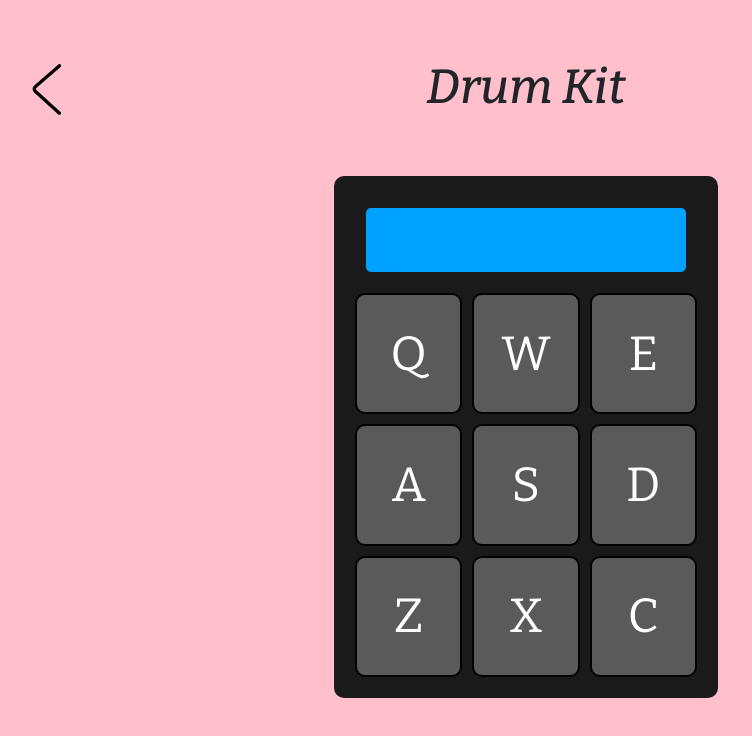
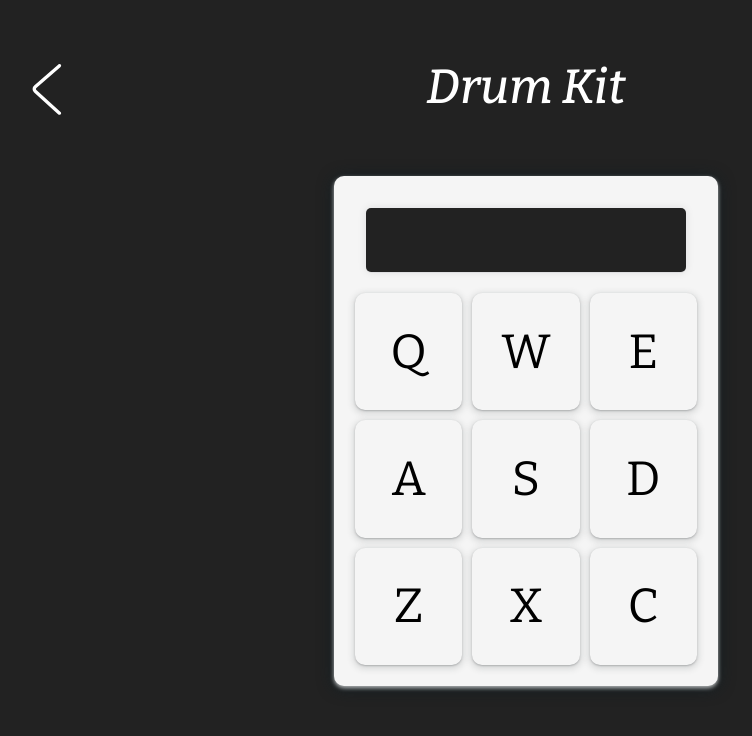
Before and after one commit to cmcgrath454/fcc-front-end-libraries, a React (Create React App) app: page /#/drum-pad in a window 1280 px wide. Shown: the top 736 px of the page, without its empty margins (114-866 px from the left). Built offline with nearby package versions, Linux system fonts and the light colour scheme.

Commit message:
changed drum pad styling

```diff
--- a/src/App.js
+++ b/src/App.js
@@ -35,7 +35,7 @@ function App() {
 					<Route path='/quote-machine' element={<QuoteApp setBgColor={setBgColor} getNextColor={getNextColor} />} />
 					<Route path='/markdown' element={<MarkdownApp setBgColor={setBgColor} />} />
 					<Route path='/calculator' element={<CalculatorApp setBgColor={setBgColor} getNextColor={getNextColor} />} />
-					<Route path='/drum-pad' element={<DrumApp setBgColor={setBgColor} />} />
+					<Route path='/drum-pad' element={<DrumApp setBgColor={setBgColor} getNextColor={getNextColor} />} />
 					<Route path='/focus-timer' element={<TimerApp setBgColor={setBgColor} />} />
 				</Routes>
 			</HashRouter>
--- a/src/drum-app/DrumApp.js
+++ b/src/drum-app/DrumApp.js
@@ -14,8 +14,11 @@ const sounds = [
 	{ key: 'C', source: 'https://s3.amazonaws.com/freecodecamp/drums/Cev_H2.mp3', name: 'Closed HH' },
 ];
 
-function DrumApp() {
+function DrumApp(props) {
 	const [soundPlayed, setSoundPlayed] = useState('');
+	const [accentColor, setAccentColor] = useState('');
+
+	props.setBgColor('#222');
 
 	function getAndPlaySound(event) {
 		const btn = document.getElementById(event.key.toUpperCase() + '-sound-btn');
@@ -33,12 +36,18 @@ function DrumApp() {
 
 	return (
 		<>
-			<Navbar header='Drum Kit' />
-			<div id='drum-machine'>
+			<Navbar header='Drum Kit' color='#fff' />
+			<div id='drum-machine' style={{ '--accent-color': accentColor }}>
 				<div id='display'>{soundPlayed}</div>
 				<div id='drum-pad'>
 					{sounds.map((sound) => (
-						<DrumButton key={sound.key} sound={sound} setSoundPlayed={setSoundPlayed} />
+						<DrumButton
+							key={sound.key}
+							sound={sound}
+							setSoundPlayed={setSoundPlayed}
+							setAccentColor={setAccentColor}
+							getNextColor={props.getNextColor}
+						/>
 					))}
 				</div>
 			</div>
--- a/src/drum-app/DrumButton.js
+++ b/src/drum-app/DrumButton.js
@@ -1,5 +1,6 @@
 function DrumButton(props) {
 	function playSound(event) {
+		props.setAccentColor(props.getNextColor());
 		event.preventDefault();
 		event.target.classList.add('clicked');
 		setTimeout(() => {
--- a/src/styles/_DrumApp.scss
+++ b/src/styles/_DrumApp.scss
@@ -1,20 +1,22 @@
 #drum-machine {
 	width: 90%;
 	margin-inline: auto;
-	background-color: #1a1a1a;
+	background-color: #f5f5f5;
 	color: #ffffff;
 	padding: 1rem;
 	border-radius: 10px;
+	box-shadow: rgba(255, 255, 255, 0.7) 0px 2px 4px 0px, rgba(14, 30, 37, 0.9) 0px 2px 16px 0px;
 
 	#display {
 		min-height: 3rem;
-		background-color: #00a2ff;
+		background-color: #222;
 		margin-block: 1rem;
 		font-size: 2rem;
 		text-align: center;
 		margin-inline: 1rem;
 		border-radius: 5px;
-		font-family: 'Cutive Mono';
+		font-family: $ff-accent;
+		box-shadow: rgba(17, 17, 26, 0.05) 0px 1px 0px, rgba(17, 17, 26, 0.1) 0px 0px 8px;
 	}
 
 	@include media-breakpoint-up(md) {
@@ -39,13 +41,15 @@
 		padding-top: 50%;
 		padding-bottom: 50%;
 		position: relative;
-		border: 2px solid black;
+		border: none;
 		color: inherit;
 		border-radius: 10px;
 		margin: 5px;
-		background-color: #5a5a5a;
+		background-color: inherit;
 		transition: background-color 0.5s ease-out;
 		font-family: 'Bitter';
+		box-shadow: rgba(60, 64, 67, 0.3) 0px 1px 2px 0px, rgba(60, 64, 67, 0.15) 0px 2px 6px 2px;
+		color: #000;
 
 		.text {
 			font-size: 3rem;
@@ -57,7 +61,10 @@
 		}
 
 		&.clicked {
-			background-color: #00a2ff;
+			background-color: var(--accent-color);
+			color: white;
+			box-shadow: rgba(60, 64, 67, 0.3) 0px 1px 2px 0px, rgba(60, 64, 67, 0.15) 0px 1px 3px 1px;
+			transition: box-shadow 0.5s ease-out;
 		}
 	}
 }
```
